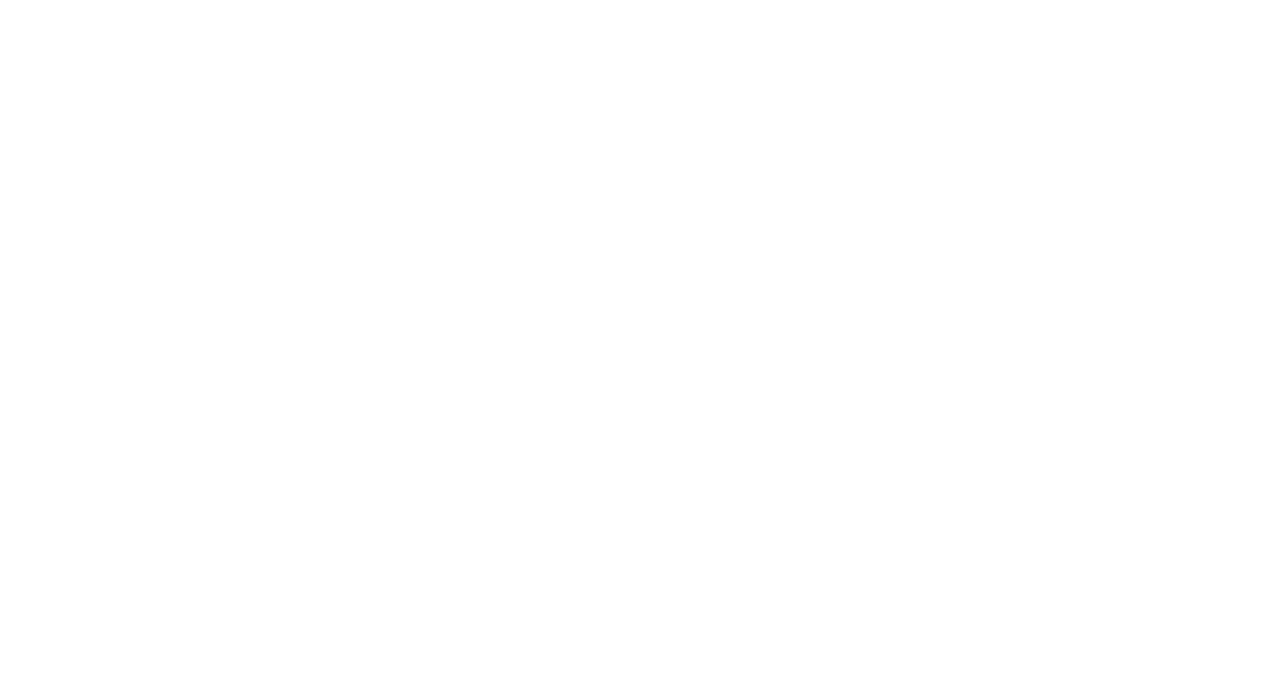
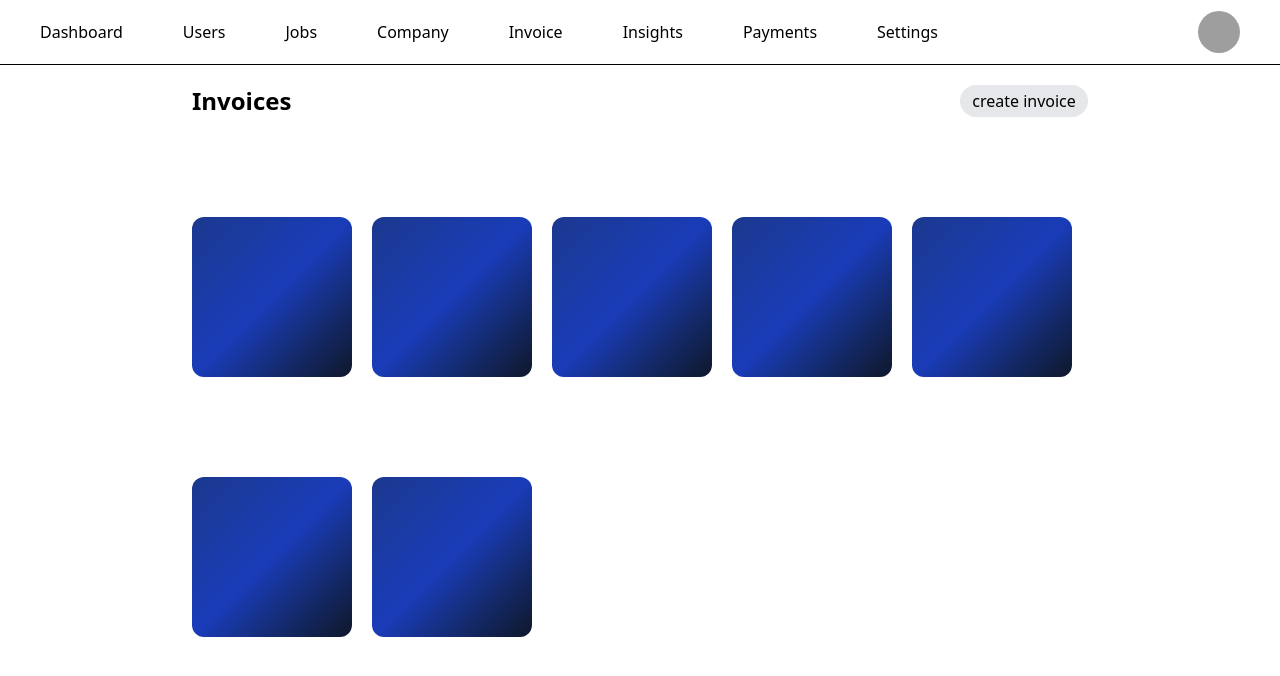
Before and after one commit to vikashkumar97983282-glitch/Talent-Talk-using-React, a React (Vite) app in the folder Talent_talk/: page /invoice in a window 1280 px wide. Before the commit this address had no page. Shown: the top 676 px of the page. Built offline with nearby package versions, Linux system fonts and the light colour scheme; grey boxes are pictures that could not be loaded; what ag-charts-community would draw is missing.

Commit message:
complete Invoices page and ui.

```diff
--- a/Talent_talk/src/App.jsx
+++ b/Talent_talk/src/App.jsx
@@ -8,6 +8,7 @@ import DashCont from './admin/dashboard/dashCont'
 import DashboardPage from './admin/dashboard/dashboardpage'
 import Job from './jobs/jobs'
 import Payments from './payments/payments'
+import Invoice from './invoice/invoice'
 
 
 function App() {
@@ -23,6 +24,7 @@ function App() {
           <Route path='/users' element={<Users/>}/>
           <Route path='/jobs' element={<Job/>}/>
           <Route path='/payments' element={<Payments/>}/>
+          <Route path='/invoice' element={<Invoice/>}/>
         </Routes>
       </div>
     </>
--- /dev/null
+++ b/Talent_talk/src/invoice/invoice.jsx
@@ -0,0 +1,17 @@
+import React from "react";
+import Navbar from "../users/navbar";
+import InvoiceBody from "./invoiceBody";
+
+
+function Invoice(){
+
+    return (
+        <div className="">
+            <Navbar/>
+            <InvoiceBody/>
+
+        </div>
+    )
+}
+
+export default Invoice;
--- /dev/null
+++ b/Talent_talk/src/invoice/invoiceBody.jsx
@@ -0,0 +1,34 @@
+import React from "react";
+import InvoiceContainer from "./invoiceContainer";
+
+function InvoiceBody(){
+
+    const container = [1,2,3,4,5,6,7];
+
+    return (
+        <div className="h-100% w-full flex flex-wrap justify-center">
+            <div className="h-100% w-[70%] mb-10">
+
+                <div className="flex flex-wrap justify-between mt-5 mb-5">
+                    <h1 className="font-bold text-2xl">Invoices</h1>
+                    <button className="bg-gray-200 h-8 w-32 rounded-2xl">
+                        create invoice
+                    </button>
+                </div>
+
+                {/* 👇 Map here */}
+                <div className="flex flex-wrap gap-5">
+                    {container.map((item, index) => (
+                        <InvoiceContainer
+                            key={index}
+                            number={item}   // passing prop
+                        />
+                    ))}
+                </div>
+
+            </div>
+        </div>
+    )
+}
+
+export default InvoiceBody;
--- /dev/null
+++ b/Talent_talk/src/invoice/invoiceContainer.jsx
@@ -0,0 +1,18 @@
+import React from "react";
+
+function InvoiceContainer(props){
+
+    return (
+        <div className="mt-20 flex flex-wrap gap-5">
+            <div className="h-40 w-40 h-40 w-40 rounded-xl bg-gradient-to-br
+            from-blue-900
+            via-blue-800
+            to-slate-900 ">
+
+            </div>
+
+        </div>
+    )
+}
+
+export default InvoiceContainer;
```
